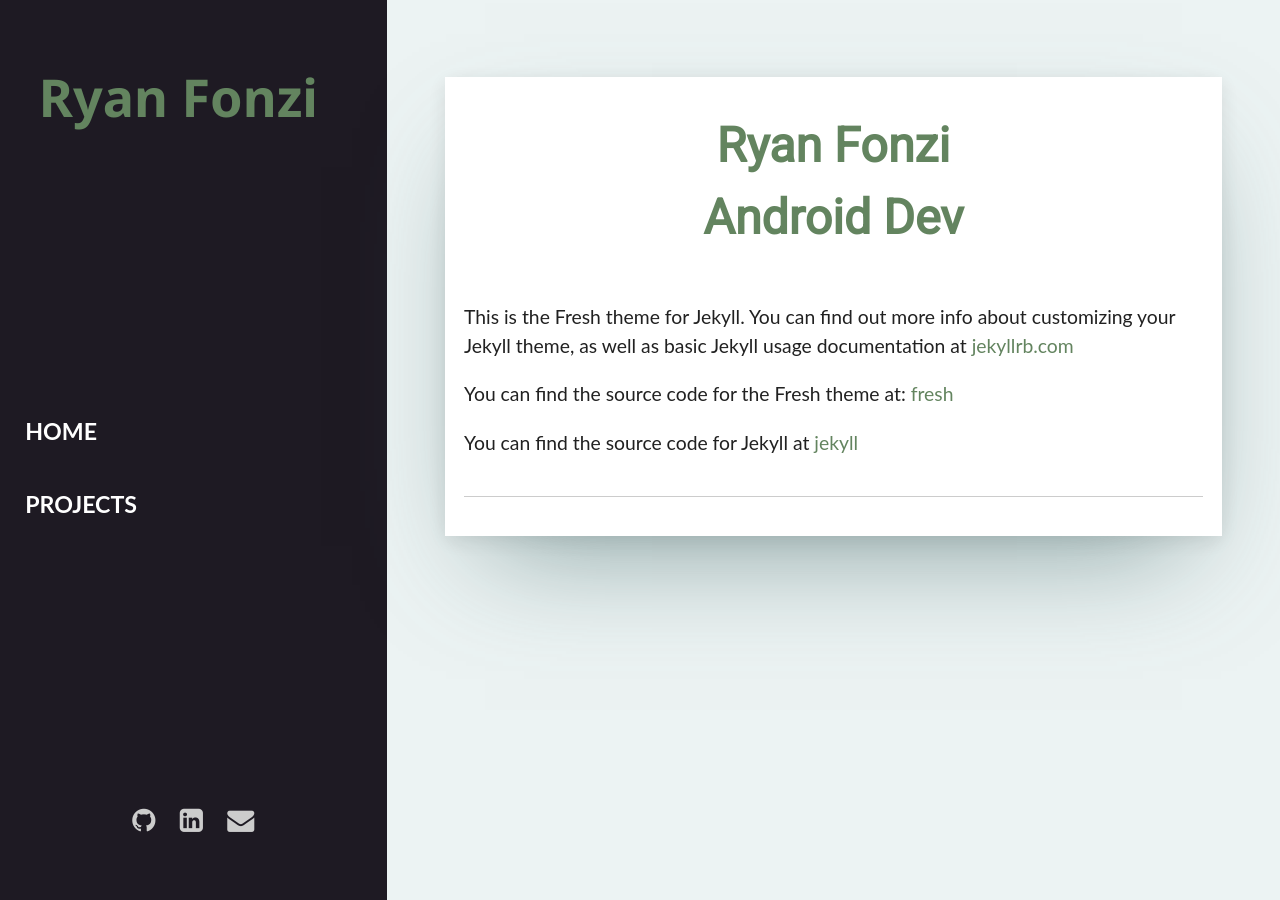
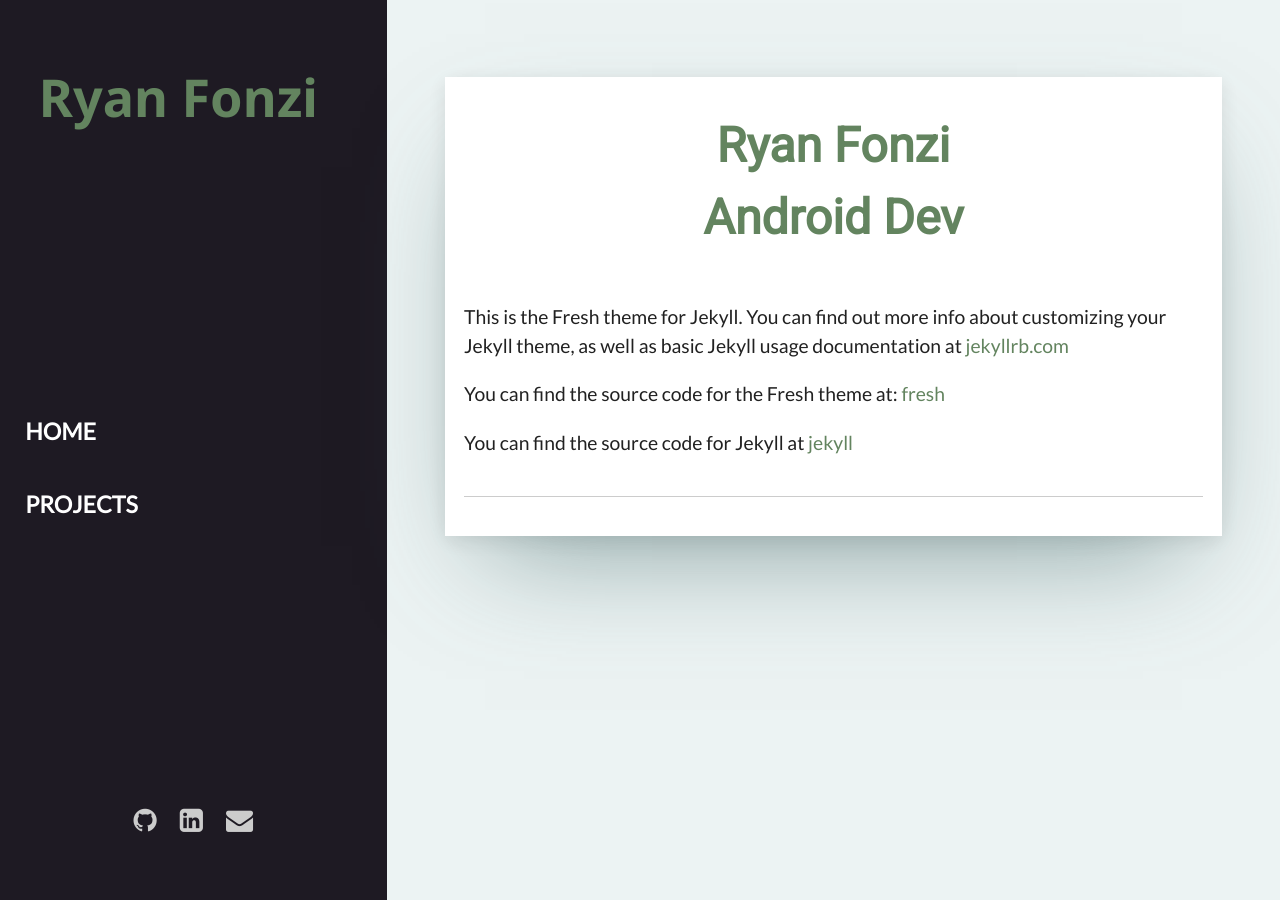
Before and after one commit to RFonzi/rfonzi.github.io, a Jekyll site: the page built from index.html, in a window 1280 px wide. Built offline with Jekyll 4.4.1, drawn with Linux system fonts in a browser that asks for light colours; some web fonts are replaced.

Commit message:
Properly include Lato in the header

```diff
--- a/_includes/head.html
+++ b/_includes/head.html
@@ -17,7 +17,7 @@
 	<meta name="apple-mobile-web-app-status-bar-style" content="#2d2a2a">
 
 
-	<link href="https://fonts.googleapis.com/css?family=Roboto|Baloo|Noto+Sans:400,700|Source+Code+Pro" rel="stylesheet">
+	<link href="https://fonts.googleapis.com/css?family=Roboto|Baloo|Noto+Sans:400,700|Source+Code+Pro|Lato" rel="stylesheet">
 	<link href="https://fonts.googleapis.com/css?family=Finger+Paint|PT+Sans:400,700" rel="stylesheet">
 	<link rel="stylesheet" href="{{ "/assets/fonts/font-awesome/css/font-awesome.min.css" | prepend: site.baseurl }}">
 	<link rel="stylesheet" href="{{ "/assets/css/main.css" | prepend: site.baseurl }}">
```
